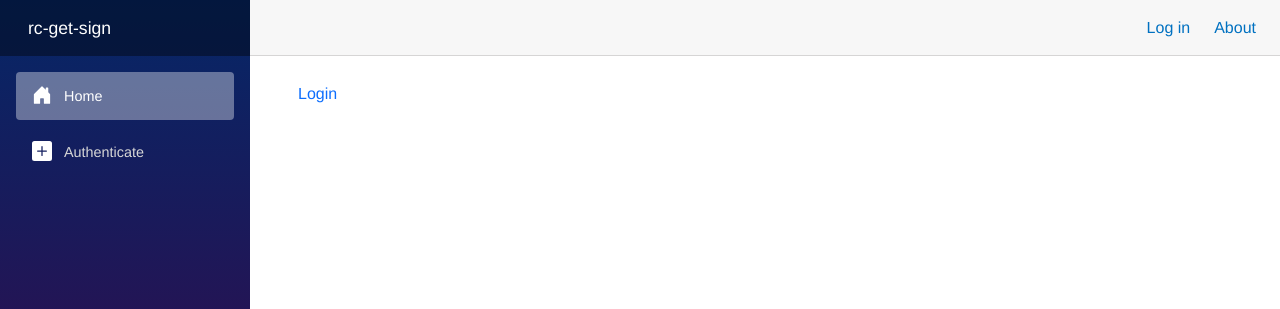
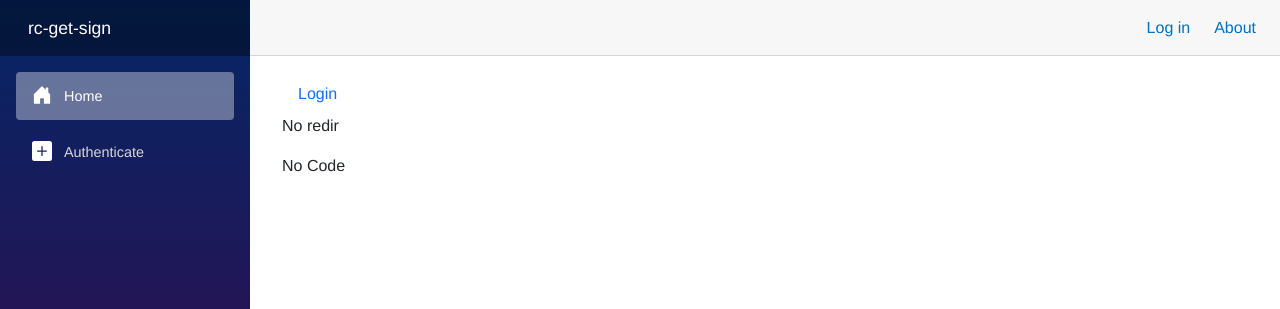
Before and after one commit to rcsign/rc-get-sign, an ASP.NET Core app: page / in a window 1280 px wide. Shown: the top 309 px of the page. Run offline with ASP.NET Core 8, Linux system fonts and the light colour scheme; data that the repository does not hold is empty; style sheets or scripts are compiled from the project's sources; some libraries are stand-ins or nearby versions.

Commit message:
Fix gh pages error #2

```diff
--- a/Pages/Home.razor
+++ b/Pages/Home.razor
@@ -5,10 +5,12 @@
 
 <NavLink class="nav-link" @onclick="LoginWithInstagram">Login</NavLink>
 
-<p></p>
+<p>@Redir</p>
+<p>@Code</p>
 
 @code {
     string Code = "No Code";
+    string Redir = "No redir";
 
     protected override async Task OnInitializedAsync()
     {
@@ -19,7 +21,8 @@
 
         if (!string.IsNullOrEmpty(redir))
         {
-            NavigationManager.NavigateTo($"/{redir}", false);
+            Redir = redir;
+            //NavigationManager.NavigateTo($"/{redir}", false);
         }
         if (!string.IsNullOrEmpty(code))
         {
```
